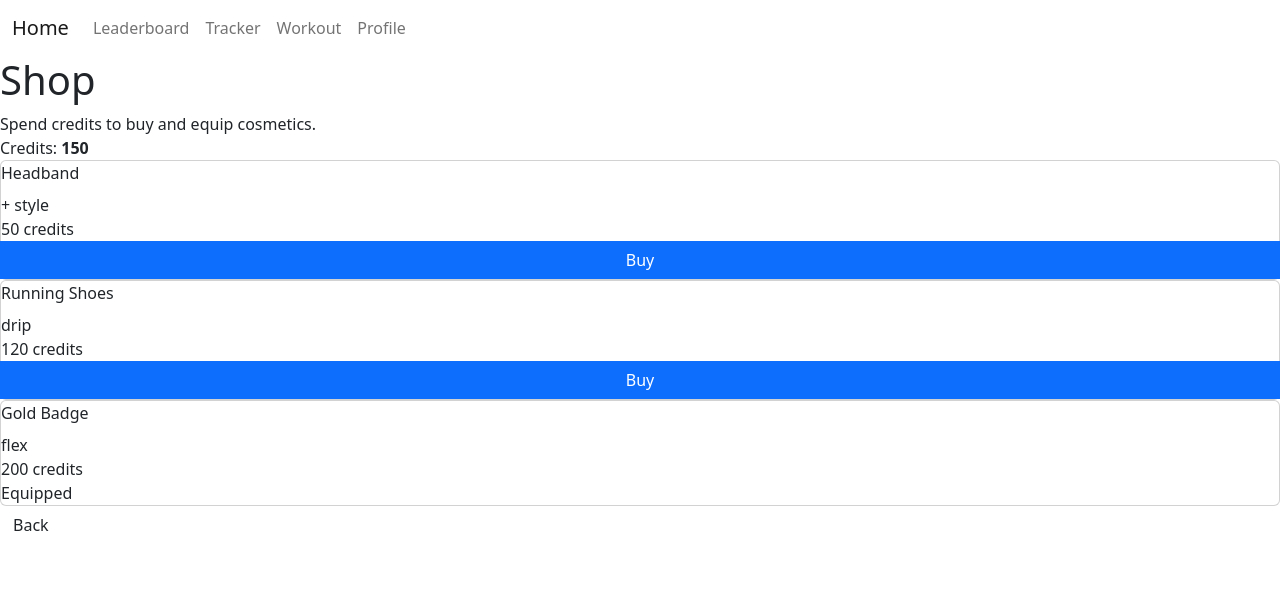
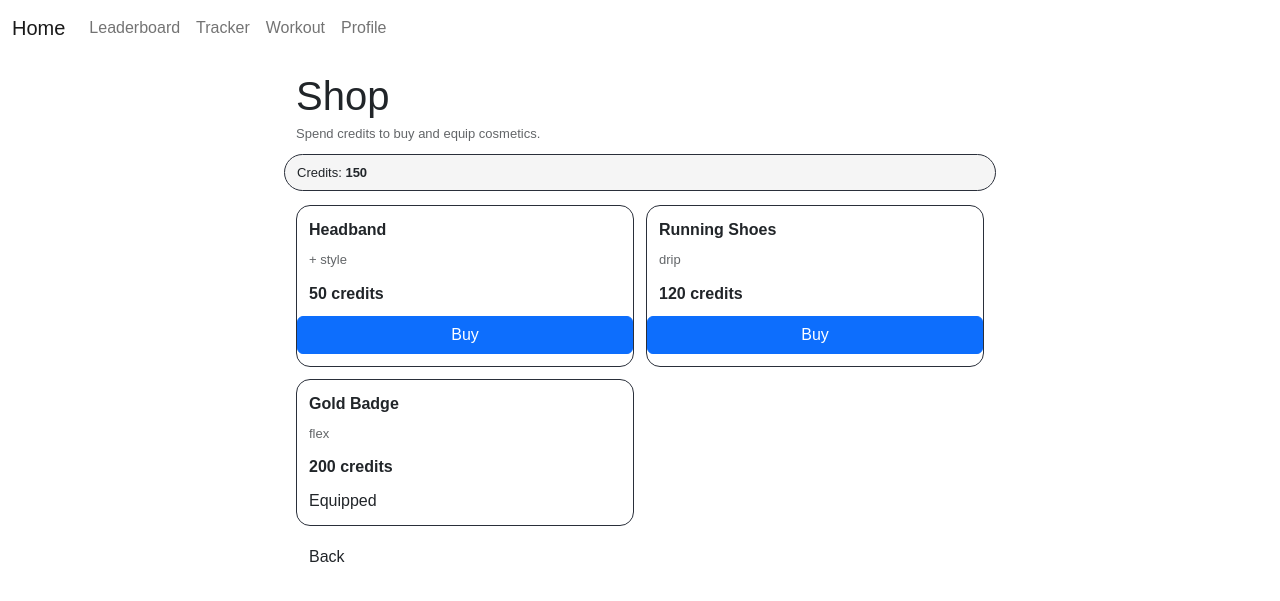
Before and after one commit to amberyeoe/hacknroll2026, a Flask app: page /shop in a window 1280 px wide. Shown: the top 601 px of the page. Run offline with Flask 3, Linux system fonts and the light colour scheme; a user stored in the database is signed in.

Commit message:
change shop

```diff
--- /dev/null
+++ b/static/styles.css
@@ -0,0 +1,32 @@
+body { font-family: Arial, sans-serif; }
+
+.page{padding:16px; max-width:720px; margin:0 auto;}
+.h1{margin:0 0 4px 0;}
+.muted{opacity:.7; font-size:13px;}
+.mt{margin-top:12px;}
+.row{display:flex; align-items:center; gap:10px;}
+.row-space{justify-content:space-between;}
+
+.pill{
+  padding:8px 12px;
+  border-radius:999px;
+  border:1px solid #2a2f3a;
+  background:rgba(0,0,0,0.04);
+  font-size:13px;
+}
+
+.grid{
+  display:grid;
+  grid-template-columns:1fr;
+  gap:12px;
+  margin-top:14px;
+}
+@media (min-width:680px){ .grid{grid-template-columns:1fr 1fr;} }
+
+.card{
+  border:1px solid #2a2f3a;
+  border-radius:14px;
+  padding:12px;
+}
+.card-title{font-weight:800; font-size:16px;}
+.price{font-weight:800;}
--- a/templates/shop.html
+++ b/templates/shop.html
@@ -5,7 +5,7 @@ shop
 {% endblock %}
 
 {% block css %}
-<link rel="stylesheet" href="{{ url_for('static', filename='css/styles.css') }}">
+<link rel="stylesheet" href="{{ url_for('static', filename='../static/styles.css') }}">
 {% endblock %}
 
 {% block content %}
```
